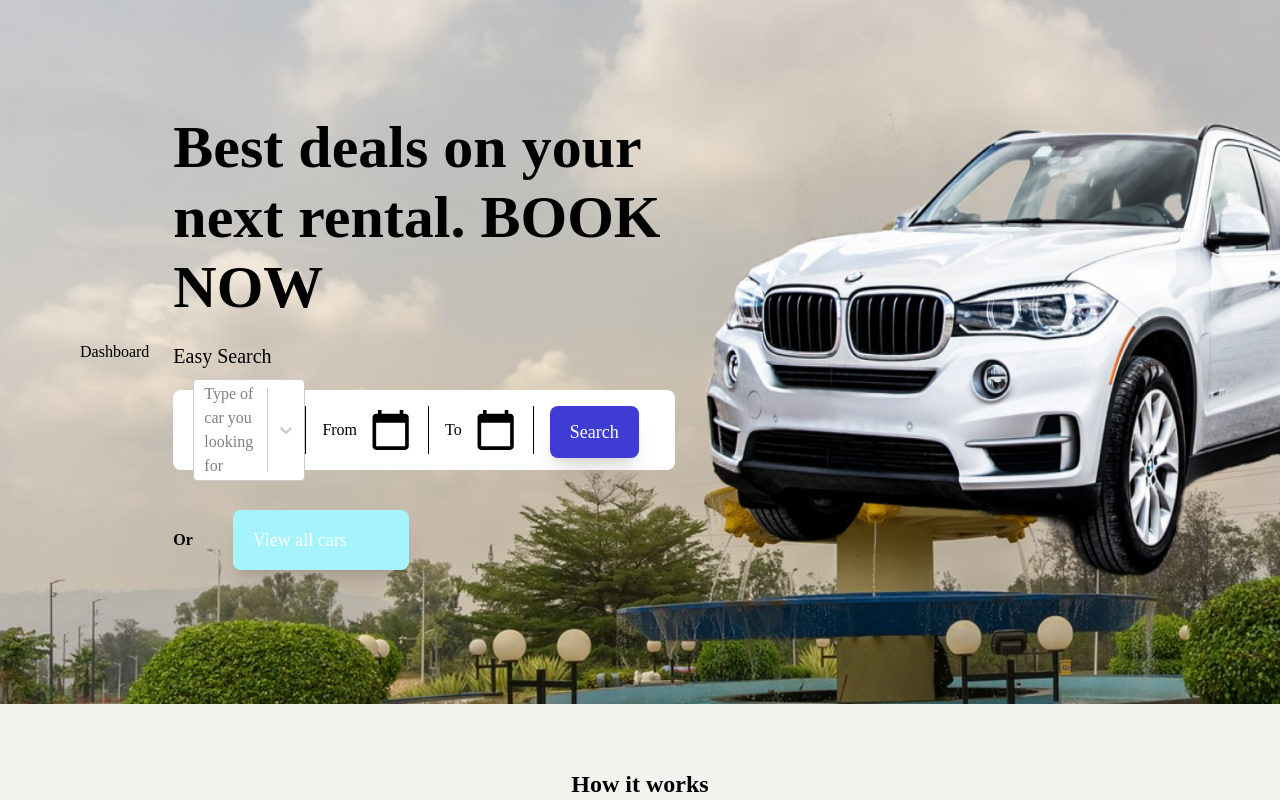
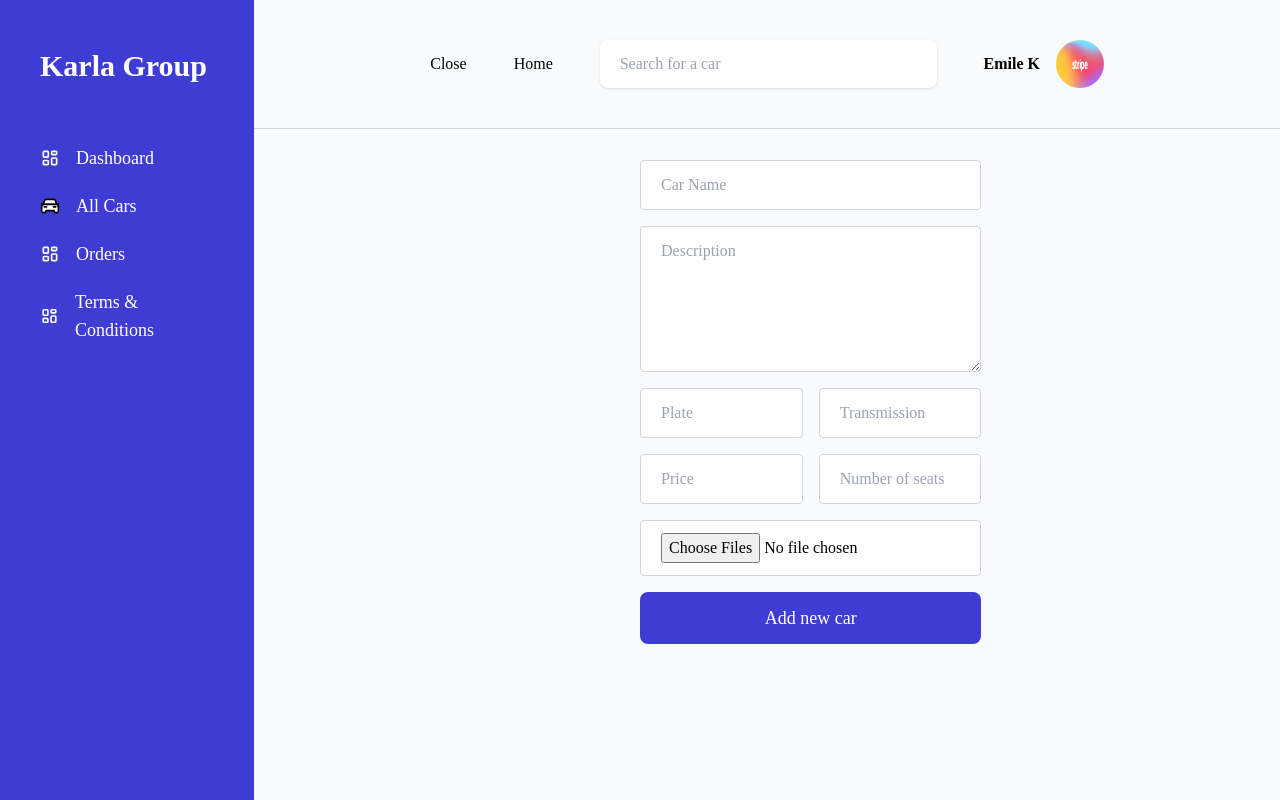
Before and after one commit to KARL-GROUP/karl-rental-fe, a Next.js app: page / in a window 1280 px wide. Shown: the top 800 px of the page. Built offline with nearby package versions, Linux system fonts and the light colour scheme.

Commit message:
Feat: Designing add form

```diff
--- a/package.json
+++ b/package.json
@@ -23,6 +23,7 @@
     "react-date-picker": "^9.2.0",
     "react-dom": "18.2.0",
     "react-select": "^5.7.0",
+    "react-toastify": "^9.1.1",
     "typescript": "4.9.5"
   },
   "devDependencies": {
--- a/src/components/sections/Cars.tsx
+++ b/src/components/sections/Cars.tsx
@@ -1,4 +1,11 @@
 import { FormEvent, useState } from 'react';
+import { AdminInput, Input, TextArea } from '../ui/Input';
+import ContentWrapper from '../Wrappers/ContentWrapper';
+import Select from 'react-select'
+import Button from '../ui/Button';
+import SideBarWrapper from '../Wrappers/SideBarWrapper';
+import Sidebar from '../layout/admin/Sidebar';
+import { toast } from 'react-toastify';
 
 interface CarFormValues {
   name: string;
@@ -21,6 +28,13 @@ const initialFormValues: CarFormValues = {
 };
 
 export default function CarForm() {
+
+  const options = [
+    { value: 'chocolate', label: 'Chocolate' },
+    { value: 'strawberry', label: 'Strawberry' },
+    { value: 'vanilla', label: 'Vanilla' }
+  ]
+
   const [formValues, setFormValues] = useState<CarFormValues>(initialFormValues);
   const [carImages, setCarImages] = useState<FileList | null>(null);
 
@@ -59,6 +73,7 @@ export default function CarForm() {
       .then(data => {
         console.log("form data", formData)
         console.log('Success:', data);
+        toast.success("A new car added suucessfully")
       })
       .catch(error => {
         console.error('Error:', error);
@@ -77,47 +92,53 @@ export default function CarForm() {
     setCarImages(files);
   };
 
+  const [show, setShow] = useState(true)
+
   return (
-    <form onSubmit={handleSubmit} className="flex flex-col gap-4">
-      <label>
-        Name:
-        <input type="text" name="name" value={formValues.name} onChange={handleInputChange} required />
-      </label>
-      <label>
-        Description:
-        <textarea name="description" value={formValues.description} onChange={handleInputChange} required />
-      </label>
-      <label>
-        Plate:
-        <input type="text" name="plate" value={formValues.plate} onChange={handleInputChange} required />
-      </label>
-      <label>
-        Transmission:
-        <input type="text" name="transmission" value={formValues.transmission} onChange={handleInputChange} required />
-      </label>
-      <label>
-        Price:
-        <input type="text" name="price" value={formValues.price} onChange={handleInputChange} required />
-      </label>
-      <label>
-  Seats:
-  <input type="number" name="seats" value={formValues.seats} onChange={handleInputChange} required />
-</label>
+    <SideBarWrapper>
+      <Sidebar show={show} handleShow={() => setShow(!show)} />
+      <ContentWrapper>
+        <div className='flex justify-center'>
+        <form onSubmit={handleSubmit} className="flex flex-col gap-4 w-2/5 ">
 
-<label>
-Category:
-<select name="category" value={formValues.category} onChange={handleCategoryChange} multiple>
+
+
+<AdminInput inputLabel='Car Name' type="text" name="name" value={formValues.name} onChange={handleInputChange} />
+<TextArea inputLabel='Description' rows={5} name="description" value={formValues.description} onChange={handleInputChange} />
+
+<div className='flex justify-between gap-4 w-full'>
+  <AdminInput className='w-1/2' inputLabel='Plate' type="text" name="plate" value={formValues.plate} onChange={handleInputChange} />
+
+  <AdminInput className='w-1/2' inputLabel='Transmission' type="text" name="transmission" value={formValues.transmission} onChange={handleInputChange} />
+</div>
+
+
+<div className='flex justify-between gap-4'>
+  <AdminInput className='w-1/2' inputLabel='Price' type="text" name="price" value={formValues.price} onChange={handleInputChange} />
+
+
+  <AdminInput className='w-1/2' inputLabel='Number of seats' type="number" name="seats" value={formValues.seats} onChange={handleInputChange} />
+
+</div>
+
+
+
+{/* <select name="category" value={formValues.category} onChange={handleCategoryChange} multiple>
 <option value="compact">category</option>
 <option value="mid-size">one</option>
 <option value="full-size">two</option>
 
 </select>
-</label>
 
-<label>
-  Car Images:
-  <input type="file" name="carImages" onChange={handleFileInputChange} multiple />
-</label>
-<button type="submit">Submit</button>
+<Select options={options} name="category" value={formValues.category} onChange={handleCategoryChange} multiple/> */}
+
+<input className='border bg-white border-gray-300 py-3 px-5 outline-none rounded' placeholder='Seelct images' type="file" name="carImages" onChange={handleFileInputChange} multiple />
+
+<Button type="submit" text='Add new car' />
 </form>
-  )}
+        </div>
+
+      </ContentWrapper>
+    </SideBarWrapper >
+  )
+}
--- a/src/components/sections/Hero.tsx
+++ b/src/components/sections/Hero.tsx
@@ -1,5 +1,6 @@
 import Image from "next/image";
 import carHero from '../../../public/assets/herocar.png'
+import hero from '../../../public/assets/hero.jpg'
 import Button from "../ui/Button";
 import Select from 'react-select'
 import DatePicker from 'react-date-picker';
@@ -29,11 +30,13 @@ const Hero = () => {
     return (
 
 
-        <div className="w-full hero h-full flex flex-col xl:flex xl:flex-row  justify-center bg-green-500
-                 bg-gray-900/30 backdrop-brightness-75 xl:pl-20 py-28">
+        <div className="relative w-full hero h-[90vh] flex flex-col xl:flex xl:flex-row  justify-center bg-green-500
+                 bg-gray-900/30 backdrop-brightness-75  py-28">
 <button onClick={handleClick}>Dashboard</button>
-
-            <div className="w-full px-6 xl:w-1/2  flex flex-col gap-5">
+  <Image src={hero} alt="car" layout="fill"/>
+           {/* <div className="blur"></div> */}
+            <div className="w-full flex justify-between absolute">
+                <div className="w-1/2 pl-44">
                 <h1 className="text-5xl w-full xl:text-6xl text-black font-bold leading-[60px] xl:leading-[70px]">Best deals on your next
                     rental. BOOK NOW</h1>
                 <p className="font-medium text-xl">Easy Search</p>
@@ -60,18 +63,20 @@ const Hero = () => {
 
                     </div>
                 </div>
+                </div>
+
                 <div className="flex gap-10 items-center mt-5">
                     <p className="font-bold">Or</p>
                 <Button styles="bg-[#a5f3fc] text-black w-44 mt-0 shadow-xl py-4" text="View all cars" />
 
                 </div>
-
+                <div className="h-[30rem] w-[40rem] mb-0 mr-0 relative">
+                <Image src={carHero} className=" absolute object-fit" alt="car" layout="fill" />
+            </div>
             </div>
 
-            <div className="h-[30rem] w-[40rem] mb-0 mr-0 relative">
-                <Image src={carHero} className=" absolute object-fit" alt="car" layout="fill" />
-            </div>
 
+            {/* <div className="absolute inset-0 overlay h-full w-[50%] z-20 test bg-black/90"></div> */}
         </div>
 
 
--- a/src/components/ui/Button.tsx
+++ b/src/components/ui/Button.tsx
@@ -2,12 +2,13 @@ interface Props {
   text?: string,
   styles?: string,
   onClick?: () => void;
-  svg ?: any
+  svg ?: any,
+  type ?: any
 }
 
-const Button = ({ text, styles, onClick , svg}: Props) => {
+const Button = ({ text, styles, onClick , svg, type}: Props) => {
   return (<>
-    <button onClick={onClick} className={`bg-[#3F3CD4] text-white text-lg rounded-lg px-5 py-3 flex gap-5 justify-between items-center ${styles}`}>{svg}{text}</button>
+    <button type={type} onClick={onClick} className={`bg-[#3F3CD4] text-white text-lg rounded-lg px-5 py-3 flex gap-5 justify-center items-center ${styles}`}>{svg}{text}</button>
   </>);
 }
 
--- a/src/components/ui/Input.tsx
+++ b/src/components/ui/Input.tsx
@@ -4,16 +4,34 @@ interface Props{
   value?: any,
   inputLabel?: string,
   onChange?: any,
-  placeholder ?: string
+  placeholder ?: string,
+  className ?: string,
+  type?: string,
+  rows ?: number,
+  children ?: string
 }
 
-const Input = ({name, value, inputLabel, onChange}: Props) => {
+export const Input = ({name, value, inputLabel, onChange, className, type}: Props) => {
   return ( <>
   <div className="relative z-0">
-    <input type="text" id="floating_standard" name={name} placeholder=" " onChange={onChange} value={value} className="block py-2.5 px-0 w-full text-sm bg-transparent border-0 border-b-2 border-gray-300 appearance-none dark:text-white dark:border-gray-600 dark:focus:border-primary focus:outline-none focus:ring-0 focus:border-primary peer text-gray-500"/>
+    <input type={type} id="floating_standard" name={name} placeholder=" " onChange={onChange} value={value} className={` ${className} block py-2.5 px-0 w-full text-sm bg-transparent border-0 border-b-2 border-gray-300 appearance-none dark:text-white dark:border-gray-600 dark:focus:border-primary focus:outline-none focus:ring-0 focus:border-primary peer text-gray-500`}/>
     <label htmlFor="floating_standard" className="absolute text-lg text-gray-500 dark:text-white duration-300 transform -translate-y-6 scale-75 top-3 -z-10 origin-[0] peer-focus:left-0 peer-focus:text-primary peer-focus:dark:text-primary peer-placeholder-shown:scale-100 peer-placeholder-shown:translate-y-0 peer-focus:scale-75 peer-focus:-translate-y-6">{inputLabel}</label>
 </div>
   </> );
 }
 
-export default Input;
+export const AdminInput = ({name, value, inputLabel, onChange, className, type}: Props) => {
+  return(
+    <>
+    <input placeholder={inputLabel} name={name} value={value} onChange={onChange} type={type} className={`${className} border border-gray-300 py-3 px-5 outline-none rounded`}/>
+    </>
+  )
+}
+
+export const TextArea = ({rows, name, value, inputLabel, onChange, className, children}: Props) => {
+  return(
+    <>
+    <textarea rows={rows} placeholder={inputLabel} name={name}  value={value} onChange={onChange}  className={`${className} border border-gray-300 py-3 px-5 outline-none rounded`} />
+    </>
+  )
+}
--- a/src/pages/_app.tsx
+++ b/src/pages/_app.tsx
@@ -1,10 +1,18 @@
 import '@/styles/globals.css'
 import type { AppProps } from 'next/app'
+import { ToastContainer } from 'react-toastify';
+import 'react-toastify/dist/ReactToastify.css';
+
 import localFont from "@next/font/local";
 // const roboto = localFont({
 //   src: "../../public/Roboto/Roboto-Regular.ttf",
 // });
 
 export default function App({ Component, pageProps }: AppProps) {
-  return <main><Component {...pageProps} /></main>
+  return (
+    <main>
+      <ToastContainer />
+      <Component {...pageProps} />
+    </main>
+  )
 }
--- a/src/pages/index.tsx
+++ b/src/pages/index.tsx
@@ -8,7 +8,7 @@ import CarSection from '@/components/sections/CarSection'
 import HowItWorks from '@/components/sections/HowItWorks'
 import Hero from '@/components/sections/Hero'
 import Footer from '@/components/layout/Footer'
-import Input from '../components/ui/Input'
+import {Input} from '../components/ui/Input'
 import Cars from '@/components/sections/Cars'
 
 const inter = Inter({ subsets: ['latin'] })
@@ -20,12 +20,12 @@ export default function Home() {
 
   return (
     <>
-      <section className=' bg-[#F3F2EF] font-mont'>
-        <Hero />
+      <section className=' font-mont'>
+        {/* <Hero />
         <HowItWorks />
         <CarSection />
-        <Footer />
-        {/* <Cars /> */}
+        <Footer /> */}
+        <Cars />
       </section>
     </>
 
--- a/src/styles/globals.css
+++ b/src/styles/globals.css
@@ -4,7 +4,21 @@
 
 
 .hero{
-    background-image: url('../../public/assets/hero.jpg');
+    /* background-image: url('../../public/assets/hero.jpg'); */
     background-repeat: no-repeat;
-    background-size: cover;
+    width: 100%;
+    /* background-size: cover; */
+    background-color: black;
 }
+
+.blur {
+    background: rgba(255, 255, 255, 0.2);
+    backdrop-filter: blur(5px);
+    height: 100vh;
+      width: 50%;
+  }
+
+  .test{
+    /* background-color: black; */
+
+  }
```
Also changed, not shown: public/assets/carinside.jfif (added), 1 other file (tests, documents, lock files or other folders). Lines whose indentation alone changed are shown as unchanged.
